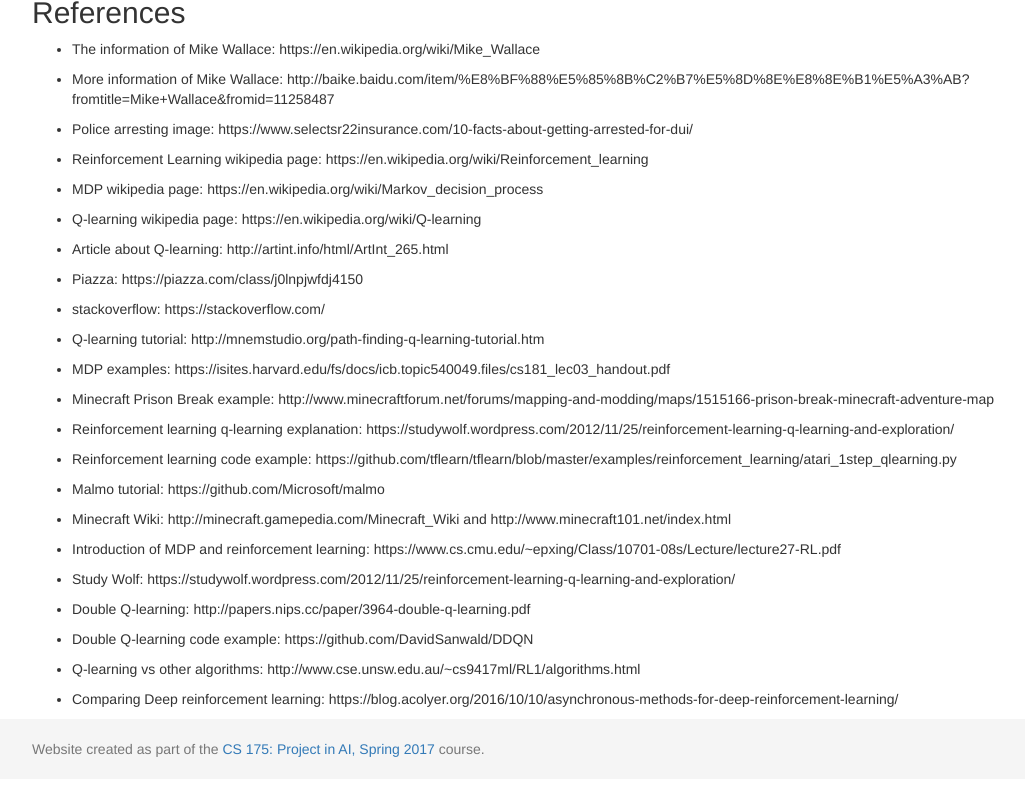
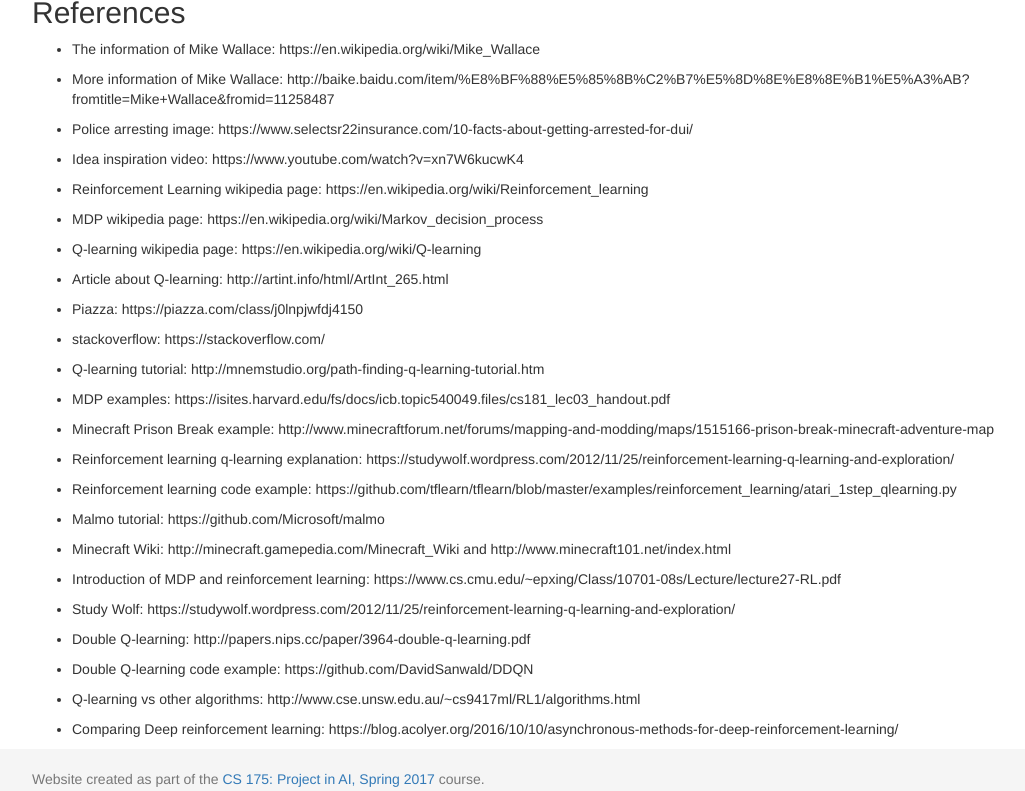
Before and after one commit to rl3740/WallaceAI, a Jekyll site: the page built from docs/final.md, in a window 1280 px wide and 900 px high, scrolled down 6785 px, cut to the strip 109-900 px from the top of the window. Shown: the whole strip, without its empty margins (38-1063 px from the left). Built offline with Jekyll 4.4.1, drawn with Linux system fonts in a browser that asks for light colours.

Commit message:
Create final.md

```diff
--- a/docs/final.md
+++ b/docs/final.md
@@ -139,6 +139,8 @@
 
 - Police arresting image: https://www.selectsr22insurance.com/10-facts-about-getting-arrested-for-dui/
 
+- Idea inspiration video: https://www.youtube.com/watch?v=xn7W6kucwK4
+
 - Reinforcement Learning wikipedia page: https://en.wikipedia.org/wiki/Reinforcement_learning
 
 - MDP wikipedia page: https://en.wikipedia.org/wiki/Markov_decision_process
```
